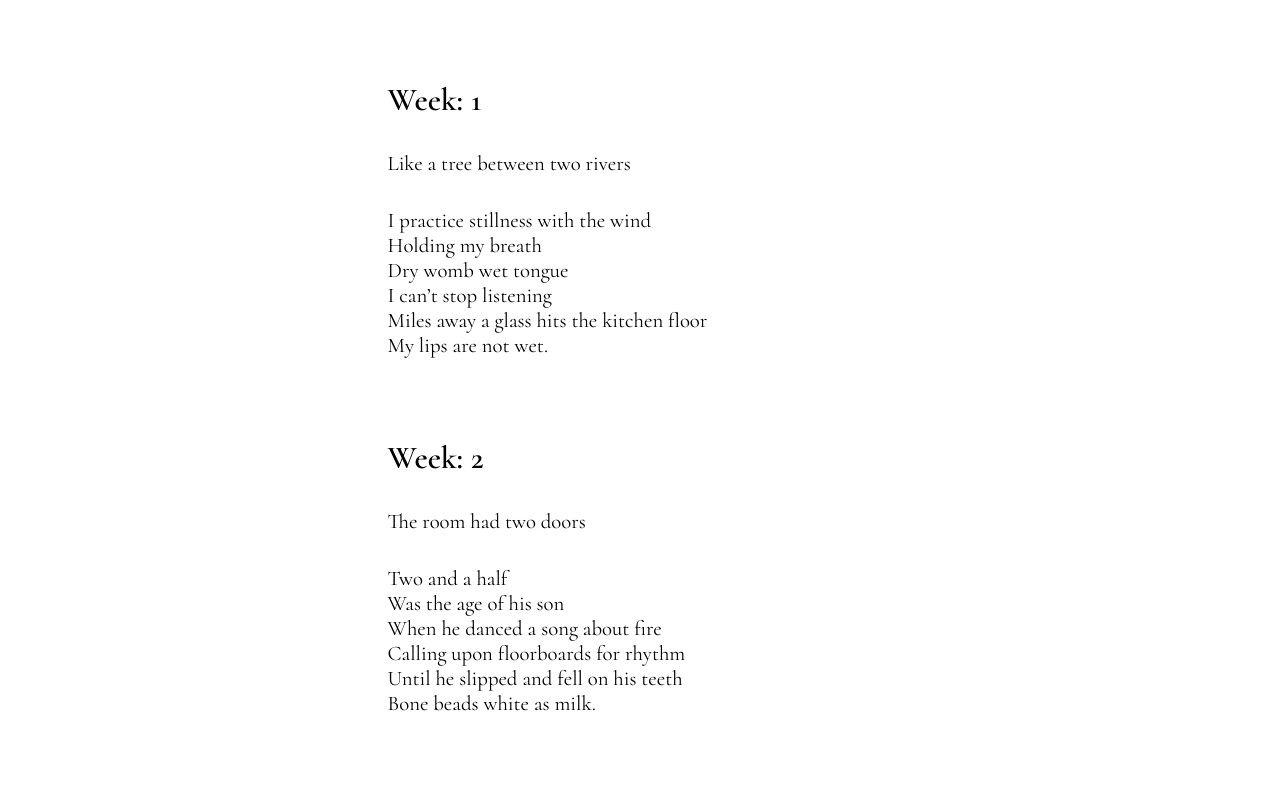
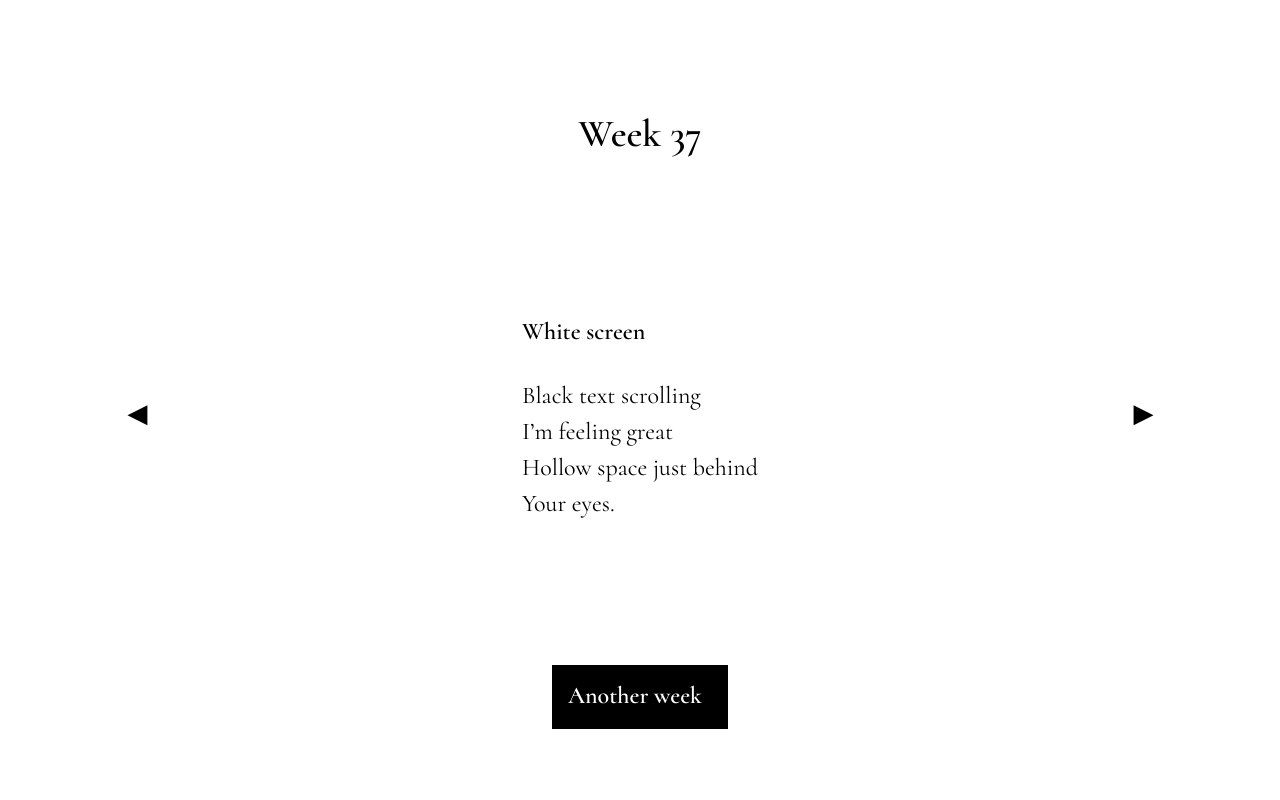
Before and after one commit to Musuauer/random_poems, a React (Create React App) app: page / in a window 1280 px wide. Shown: the top 800 px of the page. Built offline with nearby package versions, Linux system fonts and the light colour scheme.

Commit message:
change to one poem, random function, laft and right buttons

```diff
--- a/src/App.css
+++ b/src/App.css
@@ -7,21 +7,62 @@
   padding: 0;
 }
 .App{
-  width: 70%;
+  position: relative;
+  width: 80%;
+  height: 100vh;
   margin: 0 auto;
   display: flex;
   flex-direction: column;
+  justify-content: space-around;
   align-items: center;
+  /* border: 1px solid blue; */
 }
-.poem{
-  width: auto;
+.one-poem{
+  margin-top: 5vh;
 }
 .poem-week{
-  margin-top: 5rem;
+  text-align: center;
 }
 .poem-title{
-  margin: 2rem 0;
+  margin: 20vh 0 2rem 0;
+}
+h1{
+  font-size: 2.4rem;
+}
+h3{
+  font-weight: 600;
+  font-size: 1.5rem;
 }
 p{
-  font-size: 1.3rem;
+  font-size: 1.5rem;
+  line-height: 1.5;
 }
+.random-button{
+  height: 4rem;
+  width: 11rem;
+  padding: 1rem;
+  background-color: black;
+  color: white;
+  cursor: pointer;
+}
+.left-button{
+  position: absolute;
+  left: 0;
+  top: 50vh;
+  cursor: pointer;
+}
+.right-button{
+  position: absolute;
+  right: 0;
+  top: 50vh;
+  cursor: pointer;
+}
+
+@media only screen and (max-width: 700px){
+  .App{
+    width: 95%;
+  }
+  p, h3{
+    font-size: 1.3rem;
+  }
+}
--- a/src/App.js
+++ b/src/App.js
@@ -1,15 +1,57 @@
 import React, { Component } from 'react'
 import './App.css'
 import allPoems from './allPoems'
-import Poems from './poems'
+// import Poems from './Poems'
+import OnePoem from './OnePoem'
+import RandomButton from './RandomButton'
+import LeftButton from './LeftButton'
+import RightButton from './RightButton'
 
 class App extends Component {
   state = {
-    allPoems: []
+    allPoems: [],
+    currentPoem: {}
   }
 
   componentDidMount = () => {
-    this.setState({ allPoems })
+    this.setState(
+      { allPoems },
+      () => this.shuffleNow()
+    )
+  }
+
+  shuffleNow = () => {
+    const allPoemsCopy = this.state.allPoems.slice(0)
+    const shuffledPoems = this.shuffle(allPoemsCopy)
+    console.log('shuffled', allPoemsCopy)
+    console.log('all', this.state.allPoems)
+    this.setState({ currentPoem: shuffledPoems[24] })
+  }
+
+ shuffle = (array) => {
+   let currentIndex = array.length
+   let temporaryValue, randomIndex
+
+   while (currentIndex !== 0) {
+     randomIndex = Math.floor(Math.random() * currentIndex)
+     currentIndex -= 1
+     temporaryValue = array[currentIndex]
+     array[currentIndex] = array[randomIndex]
+     array[randomIndex] = temporaryValue
+   }
+   return array
+ }
+
+ nextLeft = () => {
+   const currentNumber = this.state.currentPoem.week
+   const decreasedNumber = currentNumber - 2
+   const nextPoem = this.state.allPoems[decreasedNumber]
+   this.setState({ currentPoem: nextPoem })
+ }
+ nextRight = () => {
+   const currentNumber = this.state.currentPoem.week
+   const nextPoem = this.state.allPoems[currentNumber]
+   this.setState({ currentPoem: nextPoem })
  }
 
  render () {
@@ -42,8 +84,25 @@ class App extends Component {
         The titles should also take into consideration the title’s previous poems and may act as a link or overarching conversation between the artists
         </p> */}
 
-        <Poems
-          allPoems={this.state.allPoems} />
+       {/* <Poems
+         allPoems={this.state.allPoems}
+         /> */}
+
+       <OnePoem
+         currentPoem={this.state.currentPoem}
+       />
+
+       <RandomButton
+         shuffleNow={this.shuffleNow}
+       />
+
+       <LeftButton
+         nextLeft={this.nextLeft}
+       />
+
+       <RightButton
+         nextRight={this.nextRight}
+       />
 
      </div>
    )
--- /dev/null
+++ b/src/LeftButton.js
@@ -0,0 +1,10 @@
+import React from 'react'
+
+export default function LeftButton (props) {
+  return (
+    <div className='left-button'
+      onClick={props.nextLeft}>
+      <h2>◀</h2>
+    </div>
+  )
+}
--- /dev/null
+++ b/src/OnePoem.js
@@ -0,0 +1,31 @@
+import React from 'react'
+
+export default function OnePoem (props) {
+  return (
+    <div className='one-poem'>
+      {console.log('onepoem', props.currentPoem)}
+      {(props.currentPoem.week != null) &&
+      (
+        <div
+          className='poem'
+        >
+          <div className='poem-week'>
+            <h1>Week {props.currentPoem.week}</h1>
+          </div>
+          <div className='poem-title'>
+            <h3>{(props.currentPoem.title.length === 2)
+              ? props.currentPoem.title.map((line, i) => <p key={i}>{line}</p>)
+              : (props.currentPoem.title)
+            }
+            </h3>
+          </div>
+          <div className='poem-body'>
+            {props.currentPoem.text.map((line, i) => <p key={i}>{line}</p>)}
+          </div>
+        </div>
+      )
+      }
+
+    </div>
+  )
+}
--- /dev/null
+++ b/src/RandomButton.js
@@ -0,0 +1,10 @@
+import React from 'react'
+
+export default function RandomButton (props) {
+  return (
+    <div className='random-button'
+      onClick={props.shuffleNow}>
+      <h2>Another week</h2>
+    </div>
+  )
+}
--- /dev/null
+++ b/src/RightButton.js
@@ -0,0 +1,10 @@
+import React from 'react'
+
+export default function RightButton (props) {
+  return (
+    <div className='right-button'
+      onClick={props.nextRight}>
+      <h2>▶</h2>
+    </div>
+  )
+}
--- a/src/poems.js
+++ b/src/poems.js
@@ -3,6 +3,7 @@ import React from 'react'
 export default function Poems (props) {
   return (
     <div className='poems-list'>
+      {console.log(props.allPoems)}
       {props.allPoems.map(poem =>
         <div key={poem.week}
           className='poem'
```
Lines whose indentation alone changed are shown as unchanged.
